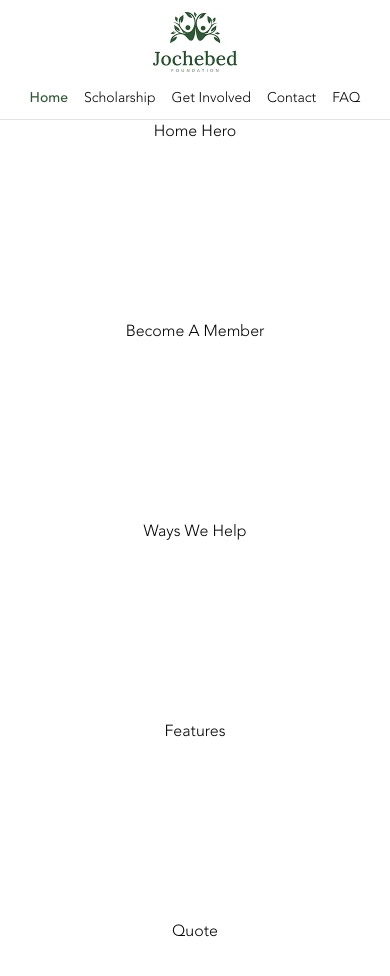
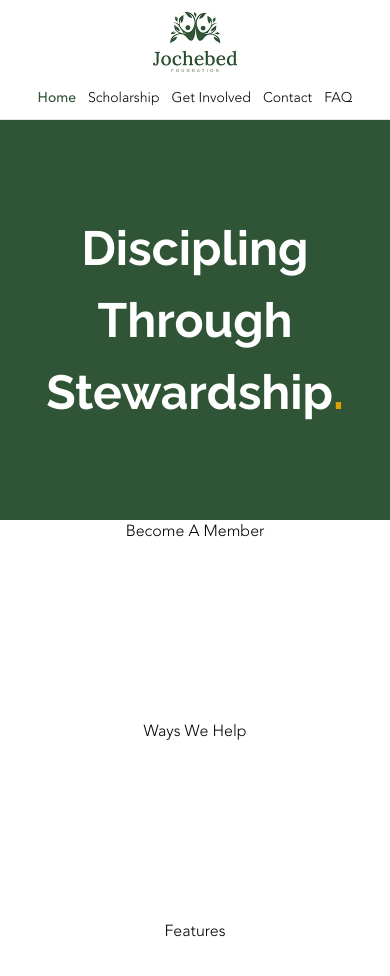
Before and after one commit to tunjioye/jochebed-foundation, a Next.js app: page / in a window 390 px wide. Shown: the top 976 px of the page. Built offline with nearby package versions, Linux system fonts and the light colour scheme.

Commit message:
ADD : HomeHero component to Home Page

```diff
--- a/src/app/layout.tsx
+++ b/src/app/layout.tsx
@@ -53,7 +53,7 @@ const fontSans = localFont({
 
 const fontHeading = FontHeading({
   subsets: ["latin"],
-  weight: "400",
+  weight: ["400", "500", "600", "700"],
   variable: "--font-heading",
 })
 
--- a/src/app/page-components/home-hero.tsx
+++ b/src/app/page-components/home-hero.tsx
@@ -2,8 +2,10 @@
 
 export default function HomeHero() {
   return (
-    <section className="min-h-[200px]">
-      Home Hero
+    <section className="flex flex-col justify-center items-center text-center w-full min-h-[400px] bg-primary text-white subpixel-antialiased">
+      <h2 className="flex flex-wrap justify-center font-heading font-bold max-w-screen-lg p-4 text-5xl md:text-7xl">
+        <span className="leading-normal">Discipling Through Stewardship<span className="text-[#DDA108]">.</span></span>
+      </h2>
     </section>
   )
 }
--- a/src/components/public/public-layout.tsx
+++ b/src/components/public/public-layout.tsx
@@ -63,7 +63,7 @@ export function PublicLayout(props: Props) {
               className="object-contain md:object-left max-h-[60px]"
             />
           </Link>
-          <div className="flex items-center gap-4 text-sm">
+          <div className="flex items-center gap-3 md:gap-4 text-sm">
             {NAV_MENU_ITEMS.map((item) => (
               <Link
                 key={item.url}
```
